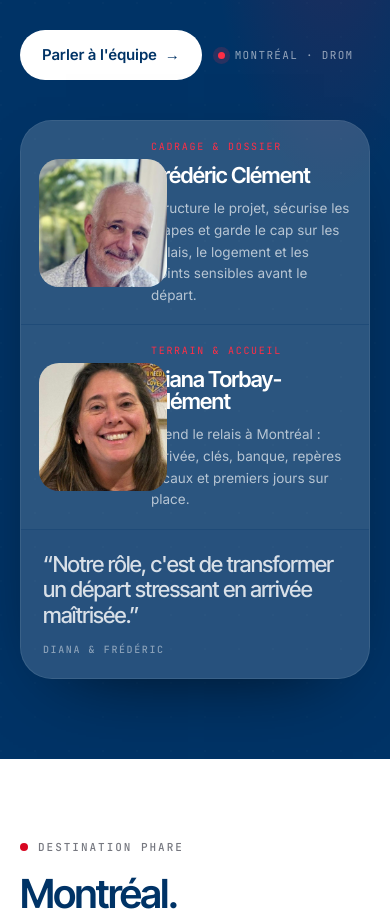
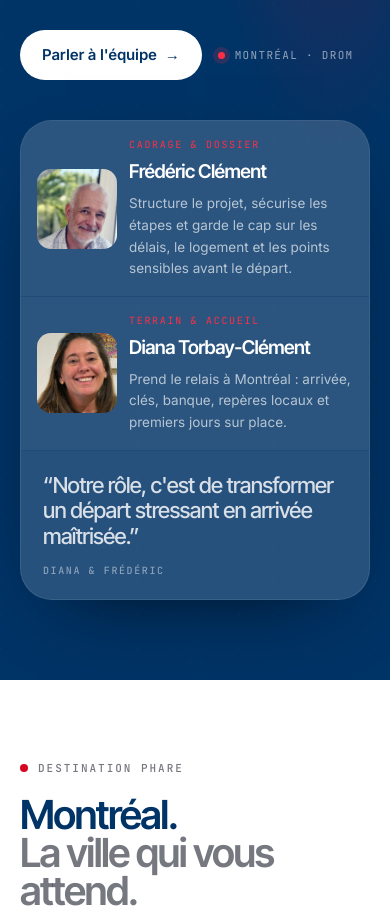
Before and after one commit to 23-creat/mobility-canada, a Next.js app: page / in a window 390 px wide. Shown: the part 3540-4453 px from the top of the page. Built offline with nearby package versions, Linux system fonts and the light colour scheme.

Commit message:
fix: photos équipe — suppression inline styles conflictuels, responsive 560/400px
Les inline styles gridTemplateColumns/width fixés à 128px écrasaient
les règles CSS mobiles. Les photos débordaient sur le texte.

Co-Authored-By: Claude Sonnet 4.6 <noreply@anthropic.com>

```diff
--- a/src/app/globals.css
+++ b/src/app/globals.css
@@ -733,8 +733,13 @@ button { font-family: inherit; cursor: pointer; border: 0; background: transpare
 }
 @media (max-width: 560px) {
   .equipe-member { grid-template-columns: 96px 1fr !important; gap: 16px !important; padding: 18px !important; }
-  .equipe-member-photo { width: 96px; border-radius: 16px; }
+  .equipe-member-photo { width: 96px !important; height: 96px !important; border-radius: 16px; }
   .equipe-member h3 { font-size: 22px; }
   .equipe-member p:not(.equipe-member-kicker) { font-size: 13.5px; }
   .equipe-quote { padding: 22px; }
 }
+@media (max-width: 400px) {
+  .equipe-member { grid-template-columns: 80px 1fr !important; gap: 12px !important; padding: 16px !important; }
+  .equipe-member-photo { width: 80px !important; height: 80px !important; border-radius: 14px; }
+  .equipe-member h3 { font-size: 19px; }
+}
--- a/src/app/page.tsx
+++ b/src/app/page.tsx
@@ -228,24 +228,14 @@ export default function HomePage() {
                   overflow: "hidden",
                 }}
               >
-                <article
-                  className="equipe-member"
-                  style={{
-                    display: "grid",
-                    gridTemplateColumns: "128px 1fr",
-                    gap: 24,
-                    alignItems: "center",
-                    background: "rgba(255,255,255,0.055)",
-                    padding: 24,
-                  }}
-                >
-                  <div className="equipe-member-photo" style={{ width: 128, height: 128, overflow: "hidden", borderRadius: 20 }}>
+                <article className="equipe-member">
+                  <div className="equipe-member-photo">
                     <Image
                       src="/frederic.jpg"
                       alt="Portrait de Frédéric Clément"
                       width={128}
                       height={128}
-                      style={{ width: 128, height: 128, objectFit: "cover", objectPosition: "center 30%" }}
+                      style={{ width: "100%", height: "100%", objectFit: "cover", objectPosition: "center 30%" }}
                     />
                   </div>
                   <div className="equipe-member-body">
@@ -258,24 +248,14 @@ export default function HomePage() {
                   </div>
                 </article>
 
-                <article
-                  className="equipe-member"
-                  style={{
-                    display: "grid",
-                    gridTemplateColumns: "128px 1fr",
-                    gap: 24,
-                    alignItems: "center",
-                    background: "rgba(255,255,255,0.055)",
-                    padding: 24,
-                  }}
-                >
-                  <div className="equipe-member-photo" style={{ width: 128, height: 128, overflow: "hidden", borderRadius: 20 }}>
+                <article className="equipe-member">
+                  <div className="equipe-member-photo">
                     <Image
                       src="/diana.jpg"
                       alt="Portrait de Diana Torbay-Clément"
                       width={128}
                       height={128}
-                      style={{ width: 128, height: 128, objectFit: "cover", objectPosition: "center 42%" }}
+                      style={{ width: "100%", height: "100%", objectFit: "cover", objectPosition: "center 42%" }}
                     />
                   </div>
                   <div className="equipe-member-body">
```
